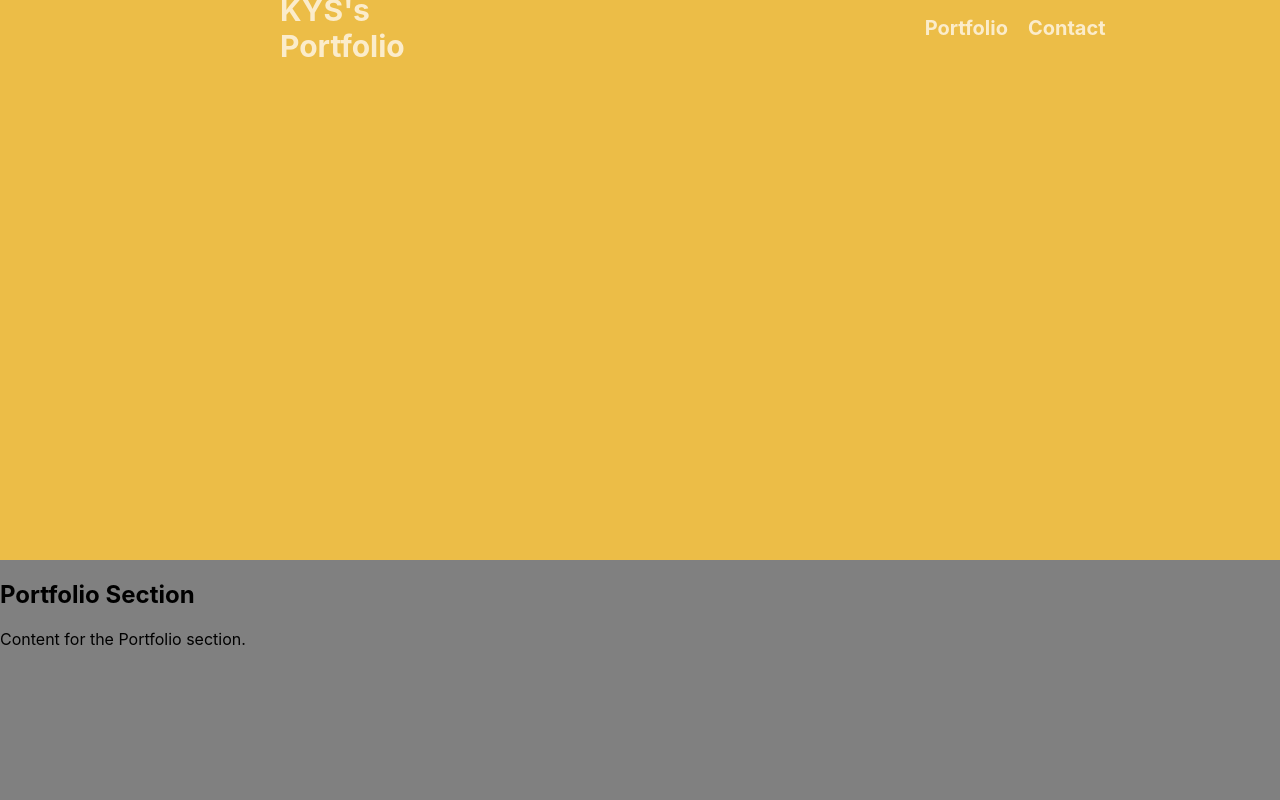
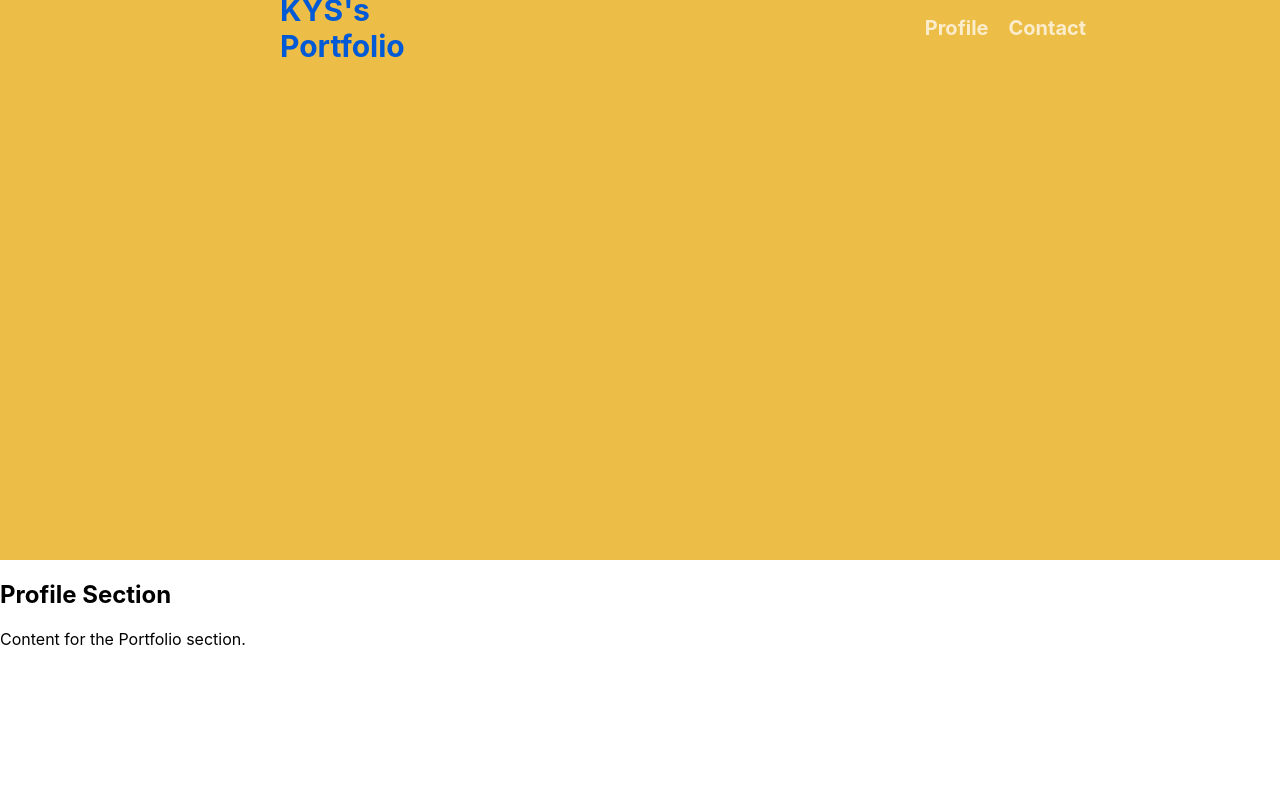
Before and after one commit to yu5-win/portfolio, a React (Create React App) app: page / in a window 1280 px wide. Shown: the top 800 px of the page. Built offline with nearby package versions, Linux system fonts and the light colour scheme.

Commit message:
[240810]navBar css 적용

```diff
--- a/src/App.css
+++ b/src/App.css
@@ -8,13 +8,9 @@
 .App {
   font-family: Arial, sans-serif;
 }
+*/
+.content{
 
-/* .content{
-  margin-top: 60px;
-} */
-
-.content{
-  background-color: gray;
 }
 
 .home{
--- a/src/App.tsx
+++ b/src/App.tsx
@@ -1,11 +1,28 @@
-import React, { useRef } from 'react';
+import React, { useRef, useState, useEffect } from 'react';
 import NavBar from './components/NavBar';
 import './App.css';
 
 const App: React.FC = () => {
   const homeRef = useRef<HTMLDivElement>(null);
-  const portfolioRef = useRef<HTMLDivElement>(null);
+  const profileRef = useRef<HTMLDivElement>(null);
   const contactRef = useRef<HTMLDivElement>(null);
+
+  const [isNavBarAtProfile, setIsNavBarAtProfile] = useState(false);
+
+  useEffect(() => {
+    const handleScroll = () => {
+      const profileSection = profileRef.current?.getBoundingClientRect();
+      if(profileSection){
+        const isAtProfile = profileSection.top <= 60 && profileSection.bottom >= 60;
+        setIsNavBarAtProfile(isAtProfile);
+      }
+    };
+
+    window.addEventListener('scroll', handleScroll);
+    return () => {
+      window.removeEventListener('scroll', handleScroll);
+    };
+  }, []);
 
   const scrollToSection = (sectionRef: React.RefObject<HTMLDivElement>) => {
     sectionRef.current?.scrollIntoView({ behavior: 'smooth' });
@@ -14,8 +31,9 @@ const App: React.FC = () => {
   return (
     <div className="App">
       <NavBar
+        isNavBarAtProfile={isNavBarAtProfile}
         onScrollToHome={() => scrollToSection(homeRef)}
-        onScrollToPortfolio={() => scrollToSection(portfolioRef)}
+        onScrollToProfile={() => scrollToSection(profileRef)}
         onScrollToContact={() => scrollToSection(contactRef)}
       />
       <div className="content">
@@ -23,12 +41,12 @@ const App: React.FC = () => {
 
         </div>
 
-        <div ref={portfolioRef} style={{height: '500px'}}>
-          <h2>Portfolio Section</h2>
+        <div ref={profileRef} style={{height: '500px'}}>
+          <h2>Profile Section</h2>
           <p>Content for the Portfolio section.</p>
         </div>
 
-        <div ref={contactRef}>
+        <div ref={contactRef} style={{height: '500px'}}>
           <h2>Contact Section</h2>
           <p>Content for the Contact section.</p>
         </div>
--- a/src/components/NavBar.module.css
+++ b/src/components/NavBar.module.css
@@ -8,6 +8,7 @@
   align-items: center;
   z-index: 1000;
   background-color: #ecbd47;
+  color: #fbeccb;
 }
 
 .navList {
@@ -15,8 +16,11 @@
   margin: 30vh 30vh;
   list-style-type: none;
   cursor: pointer;
-    color: #fbeccb;
   font-weight: bold;
+}
+
+.navItem:hover{
+  color: #ffffff;
 }
 
 .navItemL {
@@ -30,3 +34,16 @@
   font-size: 20px;
   gap: 20px;
 }
+
+.navHome {
+  color: #005ad5;
+}
+
+.navAtProfile {
+  background-color: white;
+  color: #ecbd47;
+  box-shadow: 0 1px 4px rgba(0, 0, 0, 0.1);
+}
+.navAtProfileFont:hover {
+  color: #fbeccb;
+}
--- a/src/components/NavBar.tsx
+++ b/src/components/NavBar.tsx
@@ -2,29 +2,30 @@ import React from 'react';
 import styles from './NavBar.module.css';
 
 type Props = {
+    isNavBarAtProfile: boolean;
     onScrollToHome: () => void;
-    onScrollToPortfolio: () => void;
+    onScrollToProfile: () => void;
     onScrollToContact: () => void;
 }
 
-const NavBar: React.FC<Props> = ({ onScrollToHome, onScrollToPortfolio, onScrollToContact }) => {
+const NavBar: React.FC<Props> = ({ isNavBarAtProfile, onScrollToHome, onScrollToProfile, onScrollToContact }) => {
     return (
-      <nav className={styles.nav}>
+      <nav className={`${styles.nav} ${isNavBarAtProfile ? styles.navAtProfile : ''}`}>
         <ul className={`${styles.navList} ${styles.navItemL}`}>
           <li>
-            <div onClick={onScrollToHome}>
+            <div onClick={onScrollToHome} className={styles.navHome}>
               KYS's Portfolio
             </div>
           </li>
         </ul>
         <ul className={`${styles.navList} ${styles.navItemR}`}>
           <li>
-            <div onClick={onScrollToPortfolio}>
-              Portfolio
+            <div onClick={onScrollToProfile} className={`${styles.navItem} ${isNavBarAtProfile ? styles.navAtProfileFont : ''}`}>
+              Profile
             </div>
           </li>
           <li>
-            <div onClick={onScrollToContact}>
+            <div onClick={onScrollToContact} className={`${styles.navItem} ${isNavBarAtProfile ? styles.navAtProfileFont : ''}`}>
               Contact
             </div>
           </li>
```
Lines whose indentation alone changed are shown as unchanged.
